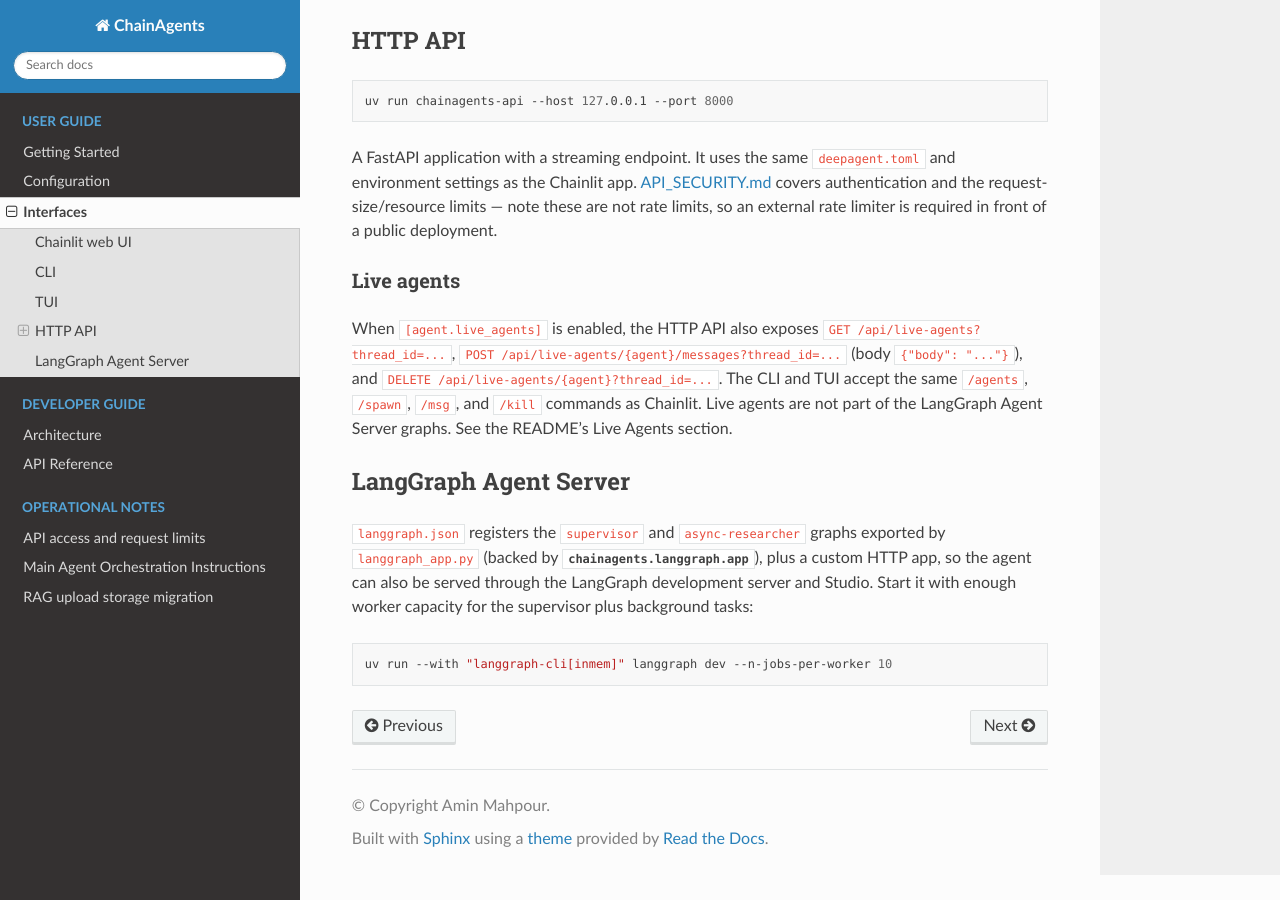
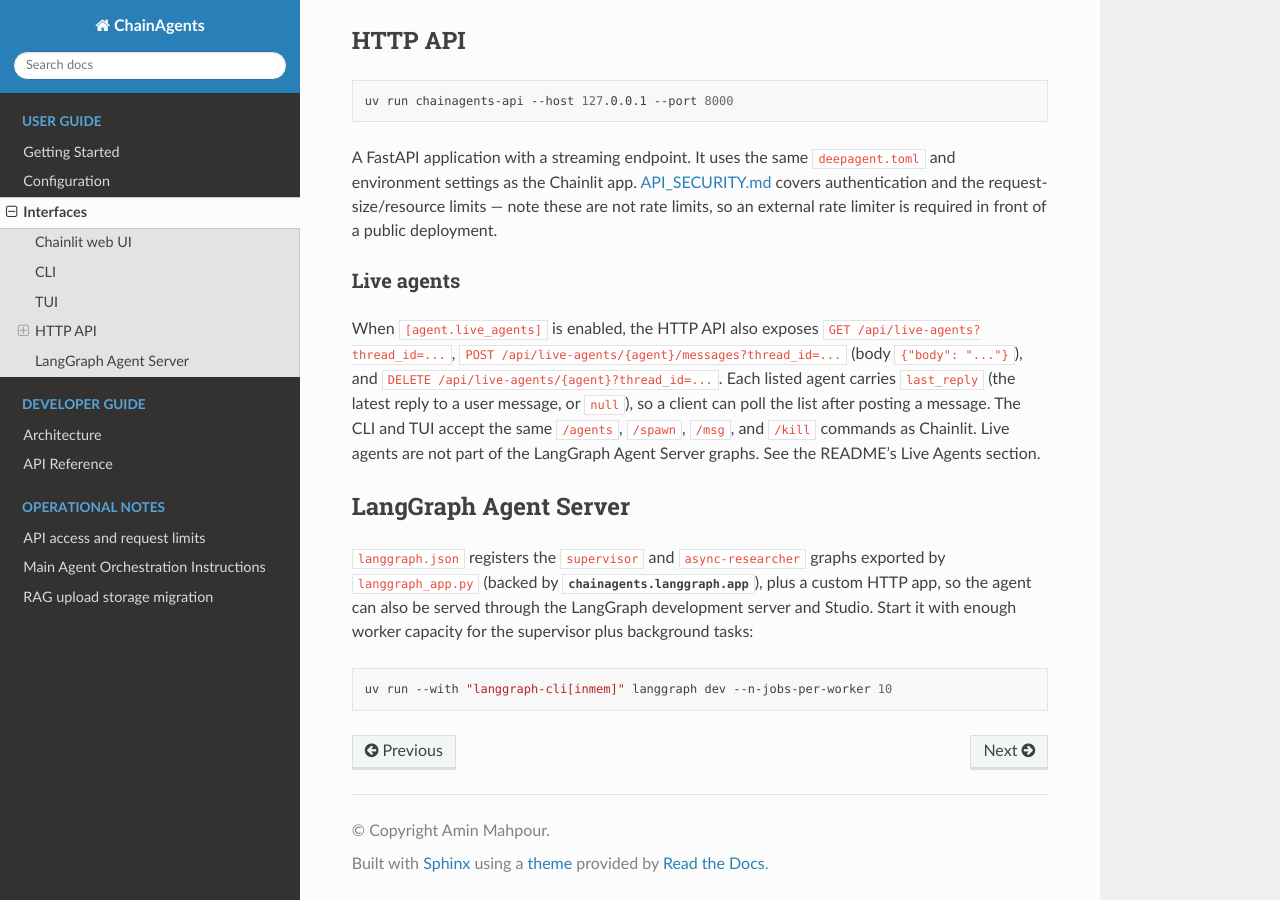
Before and after one commit to AminMahpour/ChainAgents, a Sphinx documentation site: the page built from docs/interfaces.md, in a window 1280 px wide and 900 px high, scrolled down 1431 px. Built offline with Sphinx 7.4.7 and the Read the Docs theme 3.1.0, drawn with Linux system fonts in a browser that asks for light colours.

Commit message:
docs(live-agents): document stateless history, last_reply and reserved names

```diff
--- a/docs/interfaces.md
+++ b/docs/interfaces.md
@@ -83,7 +83,9 @@ external rate limiter is required in front of a public deployment.
 When `[agent.live_agents]` is enabled, the HTTP API also exposes
 `GET /api/live-agents?thread_id=...`,
 `POST /api/live-agents/{agent}/messages?thread_id=...` (body `{"body": "..."}`),
-and `DELETE /api/live-agents/{agent}?thread_id=...`. The CLI and TUI accept
+and `DELETE /api/live-agents/{agent}?thread_id=...`. Each listed agent
+carries `last_reply` (the latest reply to a user message, or `null`), so a
+client can poll the list after posting a message. The CLI and TUI accept
 the same `/agents`, `/spawn`, `/msg`, and `/kill` commands as Chainlit. Live
 agents are not part of the LangGraph Agent Server graphs. See the README's
 Live Agents section.
```
Also changed, not shown: README.md (+19 -3 lines).
